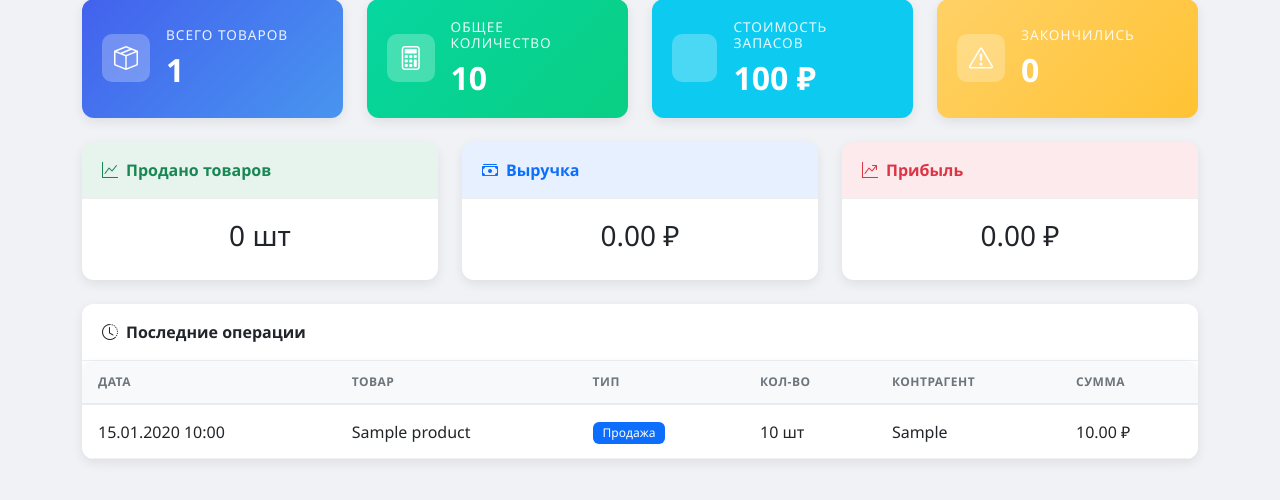
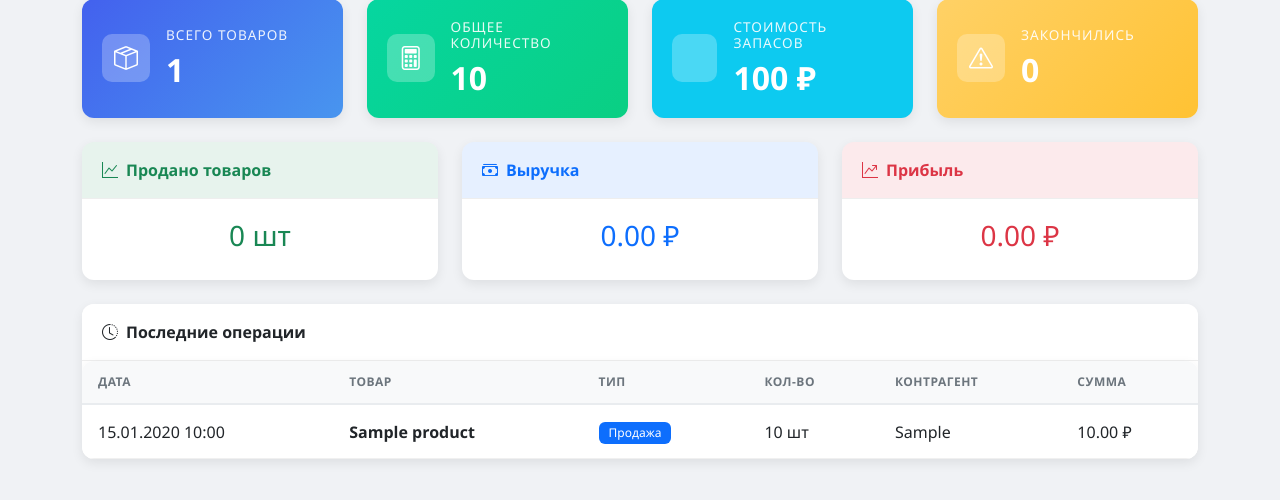
Before and after one commit to kirilltaganov63-prog/sklad-uchot, a Flask app: page / in a window 1280 px wide. Shown: the part 169-669 px from the top of the page. Run offline with Flask 3, Linux system fonts and the light colour scheme; tables that the repository leaves empty hold one stand-in row (values such as "Sample post").

Commit message:
Update index.html

```diff
--- a/templates/index.html
+++ b/templates/index.html
@@ -79,7 +79,7 @@
                 <i class="bi bi-graph-up me-2"></i>Продано товаров
             </div>
             <div class="card-body text-center">
-                <h3>{{ total_sales_quantity }} шт</h3>
+                <h3 class="text-success">{{ total_sales_quantity }} шт</h3>
             </div>
         </div>
     </div>
@@ -89,7 +89,7 @@
                 <i class="bi bi-cash-stack me-2"></i>Выручка
             </div>
             <div class="card-body text-center">
-                <h3>{{ "{:.2f}".format(total_sales_amount) }} ₽</h3>
+                <h3 class="text-primary">{{ "{:.2f}".format(total_sales_amount) }} ₽</h3>
             </div>
         </div>
     </div>
@@ -99,7 +99,7 @@
                 <i class="bi bi-graph-up-arrow me-2"></i>Прибыль
             </div>
             <div class="card-body text-center">
-                <h3>{{ "{:.2f}".format(total_profit) }} ₽</h3>
+                <h3 class="text-danger">{{ "{:.2f}".format(total_profit) }} ₽</h3>
             </div>
         </div>
     </div>
@@ -114,14 +114,14 @@
         <div class="table-responsive">
             <table class="table mb-0">
                 <thead>
-                    <tr><th>Товар</th><th>Остаток</th><th>Действие</th></tr>
+                    <tr><th>Товар</th><th>Остаток</th><th>Действие</th>�
                 </thead>
                 <tbody>
                     {% for product in low_stock %}
                     <tr>
-                        <td><strong>{{ product.name }}</strong></td>
+                        <td><strong>{{ product.name }}</strong><br><small class="text-muted">{{ product.category.name if product.category else '' }}</small></td>
                         <td class="text-danger fw-bold">{{ product.quantity }} шт</td>
-                        <td><a href="{{ url_for('purchase') }}" class="btn btn-sm btn-outline-success">Закупить</a></td>
+                        <td><a href="{{ url_for('purchase') }}" class="btn btn-sm btn-outline-success"><i class="bi bi-truck"></i> Закупить</a></td>
                     </tr>
                     {% endfor %}
                 </tbody>
@@ -146,8 +146,8 @@
                 <tbody>
                     {% for op in recent_operations %}
                     <tr>
-                        <td>{{ op.created_at.strftime('%d.%m.%Y %H:%M') }}</td>
-                        <td>{{ op.product.name }}</td>
+                        <td class="text-nowrap">{{ op.created_at.strftime('%d.%m.%Y %H:%M') }}</td>
+                        <td><strong>{{ op.product.name }}</strong></td>
                         <td>
                             <span class="badge bg-{{ 'success' if op.operation_type == 'purchase' else 'primary' }}">
                                 {{ 'Закупка' if op.operation_type == 'purchase' else 'Продажа' }}
```
